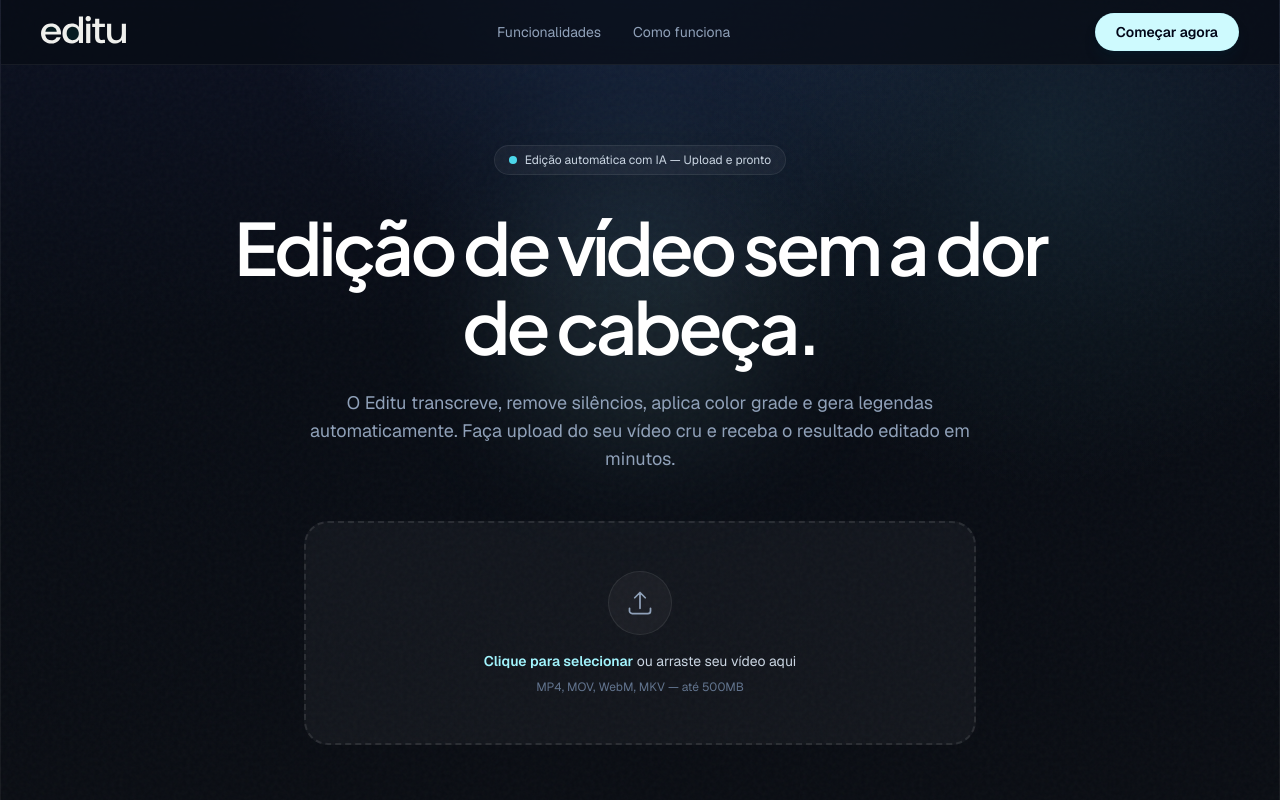
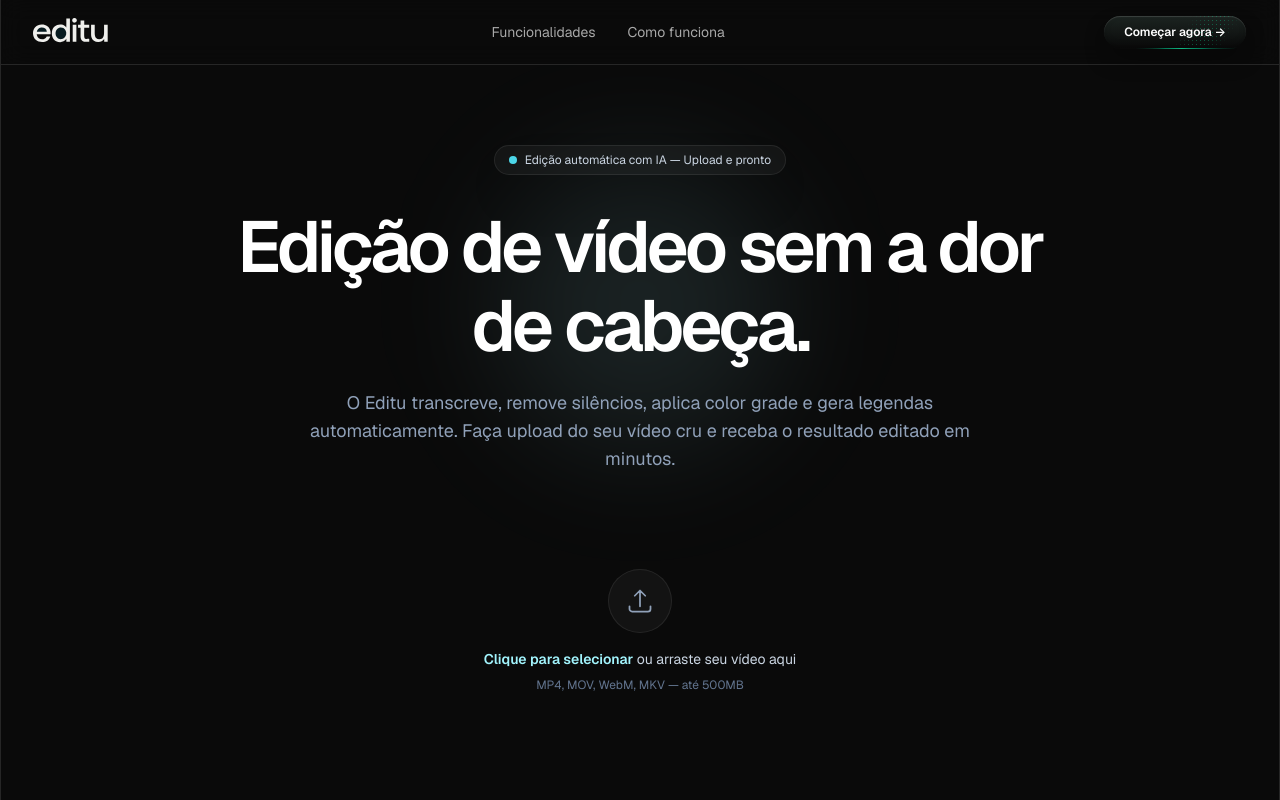
Before and after one commit to ruanhoracio-ue/editorextremo, a Next.js app in the folder frontend/: page / in a window 1280 px wide. Shown: the top 800 px of the page. Built offline with nearby package versions, Linux system fonts and the light colour scheme; no server answers.

Commit message:
feat: redesign completo do Editu para o Design System Conversão Extrema (tokens, cores, botões shiny, dot grid, tipografia Geist)

```diff
--- a/frontend/src/app/globals.css
+++ b/frontend/src/app/globals.css
@@ -2,59 +2,305 @@
 
 @import "tailwindcss";
 
-/* ============================================
-   EDITU DESIGN SYSTEM
-   Based on edit.html (Pulsedesk) aesthetic
-   ============================================ */
+@custom-variant dark (&:where(.dark, .dark *));
 
-:root {
-  /* Core Background */
-  --bg-primary: #080c14;
-  --bg-secondary: #0b1020;
-  --bg-card: #0b1220;
-  --bg-elevated: #0f172a;
+/**
+ * CONVERSÃO EXTREMA — DESIGN TOKENS (single source of truth)
+ */
+@theme {
+  --breakpoint-sm: 640px;
+  --breakpoint-md: 768px;
+  --breakpoint-lg: 1024px;
+  --breakpoint-xl: 1280px;
+  --breakpoint-2xl: 1440px;
 
-  /* Borders */
-  --border-subtle: rgba(255, 255, 255, 0.06);
-  --border-medium: rgba(255, 255, 255, 0.1);
-  --border-strong: rgba(255, 255, 255, 0.15);
-  --border-glow: rgba(103, 232, 249, 0.3);
+  --color-neutral-0: #ffffff;
+  --color-neutral-50: #fafafa;
+  --color-neutral-100: #f5f5f5;
+  --color-neutral-150: #ececec;
+  --color-neutral-200: #e6e6e6;
+  --color-neutral-300: #d4d4d4;
+  --color-neutral-400: #a1a1a1;
+  --color-neutral-500: #737373;
+  --color-neutral-600: #525252;
+  --color-neutral-700: #404040;
+  --color-neutral-800: #262626;
+  --color-neutral-900: #171717;
+  --color-neutral-950: #0a0a0a;
 
-  /* Text */
-  --text-primary: #f8fafc;
-  --text-secondary: #cbd5e1;
-  --text-muted: #94a3b8;
-  --text-dimmed: #64748b;
+  --color-emerald-50: #ecfdf5;
+  --color-emerald-100: #d1fae5;
+  --color-emerald-200: #a7f3d0;
+  --color-emerald-300: #6ee7b7;
+  --color-emerald-400: #34d399;
+  --color-emerald-500: #10b981;
+  --color-emerald-600: #059669;
+  --color-emerald-700: #047857;
+  --color-emerald-800: #065f46;
+  --color-emerald-900: #064e3b;
+  --color-emerald-950: #022c22;
+  --color-emerald: #10b981;
+  --color-emerald-light: #34d399;
 
-  /* Accent Cyan */
-  --cyan-50: #ecfeff;
-  --cyan-100: #a5f3fc;
-  --cyan-200: #67e8f9;
-  --cyan-300: #22d3ee;
-  --cyan-400: #06b6d4;
-  --cyan-glow: rgba(103, 232, 249, 0.4);
+  --color-success: #10b981;
+  --color-warning: #f5a623;
+  --color-danger: #ef4444;
+  --color-info: #3b82f6;
 
-  /* Status */
-  --emerald: #34d399;
-  --amber: #fbbf24;
-  --rose: #fb7185;
+  --font-sans: 'Geist', -apple-system, BlinkMacSystemFont, 'Segoe UI', Arial, sans-serif;
+  --font-mono: 'Geist Mono', ui-monospace, SFMono-Regular, Menlo, monospace;
 
-  /* Glass */
-  --glass-bg: rgba(255, 255, 255, 0.04);
-  --glass-bg-hover: rgba(255, 255, 255, 0.07);
+  --spacing-section-sm: 64px;
+  --spacing-section: 96px;
+  --spacing-section-lg: 128px;
+  --spacing-gutter: 24px;
 
-  /* Fonts */
-  --font-geist: 'Geist', ui-sans-serif, system-ui, -apple-system, sans-serif;
-  --font-jakarta: 'Plus Jakarta Sans', sans-serif;
+  --radius-xs: 4px;
+  --radius-sm: 8px;
+  --radius-md: 12px;
+  --radius-lg: 16px;
+  --radius-xl: 24px;
+  --radius-2xl: 32px;
+  --radius-3xl: 40px;
+
+  --shadow-xs: 0 1px 2px 0 rgb(23 23 23 / 0.04);
+  --shadow-sm: 0 1px 3px 0 rgb(23 23 23 / 0.06), 0 1px 2px -1px rgb(23 23 23 / 0.04);
+  --shadow-md: 0 4px 12px -2px rgb(23 23 23 / 0.08);
+  --shadow-lg: 0 12px 32px -8px rgb(23 23 23 / 0.12);
+  --shadow-xl: 0 24px 56px -16px rgb(23 23 23 / 0.16);
+  --shadow-subtle: 0 1px 2px 0 rgb(23 23 23 / 0.04);
+  --shadow-soft: 0 20px 50px -24px rgb(23 23 23 / 0.18);
+  --shadow-emerald: 0 20px 50px -20px rgb(16 185 129 / 0.35);
+
+  --transition-duration-fast: 150ms;
+  --transition-duration-normal: 200ms;
+  --transition-duration-slow: 300ms;
+  --transition-duration-slower: 500ms;
+  --ease-out-soft: cubic-bezier(0.22, 1, 0.36, 1);
+  --ease-in-out-soft: cubic-bezier(0.65, 0, 0.35, 1);
+
+  --max-width-prose: 68ch;
+  --max-width-container: 1200px;
+  --max-width-container-wide: 1360px;
 }
 
-/* Body Base */
-body {
-  font-family: var(--font-geist);
-  background-color: var(--bg-primary);
-  color: var(--text-primary);
-  -webkit-font-smoothing: antialiased;
-  -moz-osx-font-smoothing: grayscale;
+@theme inline {
+  --color-ink: rgb(var(--c-ink));
+  --color-body: rgb(var(--c-body));
+  --color-mute: rgb(var(--c-mute));
+  --color-faint: rgb(var(--c-faint));
+  --color-hairline: rgb(var(--c-hairline));
+  --color-hairline-soft: rgb(var(--c-hairline-soft));
+  --color-hairline-strong: rgb(var(--c-hairline-strong));
+  --color-canvas: rgb(var(--c-canvas));
+  --color-surface: rgb(var(--c-surface));
+  --color-elevated: rgb(var(--c-elevated));
+  --color-inverse: rgb(var(--c-inverse));
+  --color-on-inverse: rgb(var(--c-on-inverse));
+
+  --color-emerald-soft: var(--fb-emerald-soft);
+  --color-emerald-deep: var(--fb-emerald-deep);
+  --color-success-soft: var(--fb-success-soft);
+  --color-success-deep: var(--fb-success-deep);
+  --color-warning-soft: var(--fb-warning-soft);
+  --color-warning-deep: var(--fb-warning-deep);
+  --color-danger-soft: var(--fb-danger-soft);
+  --color-danger-deep: var(--fb-danger-deep);
+  --color-info-soft: var(--fb-info-soft);
+  --color-info-deep: var(--fb-info-deep);
+}
+
+@layer base {
+  :root {
+    color-scheme: dark;
+    --fb-emerald-soft: rgb(16 185 129 / 0.16);
+    --fb-emerald-deep: #34d399;
+    --fb-success-soft: rgb(16 185 129 / 0.16);
+    --fb-success-deep: #34d399;
+    --fb-warning-soft: rgb(245 166 35 / 0.16);
+    --fb-warning-deep: #fbbf24;
+    --fb-danger-soft: rgb(239 68 68 / 0.16);
+    --fb-danger-deep: #f87171;
+    --fb-info-soft: rgb(59 130 246 / 0.16);
+    --fb-info-deep: #60a5fa;
+
+    --c-canvas: 10 10 10;
+    --c-surface: 23 23 23;
+    --c-elevated: 38 38 38;
+    --c-ink: 250 250 250;
+    --c-body: 209 209 209;
+    --c-mute: 168 168 168;
+    --c-faint: 115 115 115;
+    --c-hairline: 38 38 38;
+    --c-hairline-soft: 31 31 31;
+    --c-hairline-strong: 64 64 64;
+    --c-inverse: 250 250 250;
+    --c-on-inverse: 10 10 10;
+    --brand-grad-from: #10b981;
+    --brand-grad-to: #34d399;
+
+    --dot-r: 1px;
+    --dot-r-fade: 1.6px;
+    --card-glow-core: #d8fff0;
+    --card-glow-edge: rgb(52 211 153 / 0.45);
+
+    --ds-input-height: 2.5rem;
+    --ds-input-radius: 12px;
+    --ds-input-px: 1rem;
+  }
+
+  .ds-app {
+    --radius-xs: 4px;
+    --radius-sm: 8px;
+    --radius-md: 10px;
+    --radius-lg: 14px;
+    --radius-xl: 20px;
+    --radius-2xl: 24px;
+  }
+
+  html {
+    -webkit-font-smoothing: antialiased;
+    -moz-osx-font-smoothing: grayscale;
+    background-color: #0a0a0a;
+    color: #fafafa;
+  }
+
+  body {
+    background-color: #0a0a0a;
+    color: #fafafa;
+    font-family: var(--font-sans);
+  }
+}
+
+@layer components {
+  .premium-card {
+    position: relative;
+    overflow: hidden;
+    border-radius: 16px;
+    border: 1px solid rgb(var(--c-hairline));
+    background: transparent;
+    box-shadow: none;
+    transition: transform 300ms ease, border-color 300ms ease;
+  }
+  .premium-card:hover {
+    transform: translateY(-2px);
+    border-color: rgb(var(--c-hairline-strong));
+  }
+
+  .ds-plan-card {
+    background-image: radial-gradient(
+        115% 115% at 100% 100%,
+        rgb(16 185 129 / 0.06) 0%,
+        transparent 58%
+      ),
+      linear-gradient(135deg, rgb(var(--c-elevated)) 0%, rgb(var(--c-surface)) 100%);
+    box-shadow: inset 0 1px 0 rgb(255 255 255 / 0.07), 0 10px 28px rgb(0 0 0 / 0.3);
+  }
+}
+
+@property --gradient-angle { syntax: "<angle>"; initial-value: 0deg; inherits: false; }
+@property --gradient-angle-offset { syntax: "<angle>"; initial-value: 0deg; inherits: false; }
+@property --gradient-shine { syntax: "<color>"; initial-value: #10b981; inherits: true; }
+
+.shiny-cta {
+  --gradient-angle: 0deg;
+  --gradient-angle-offset: 0deg;
+  --gradient-shine: #10b981;
+  position: relative;
+  overflow: hidden;
+  border-radius: 9999px;
+  color: #ffffff;
+  background: linear-gradient(#1c2421, #0a0a0a) padding-box,
+    conic-gradient(
+        from calc(var(--gradient-angle) - var(--gradient-angle-offset)),
+        transparent 0%, #047857 5%, var(--gradient-shine) 15%, #047857 30%, transparent 40%, transparent 100%
+      )
+      border-box;
+  border: 1px solid transparent;
+  box-shadow: inset 0 1px 1px rgba(255, 255, 255, 0.15), inset 0 -2px 6px rgba(0, 0, 0, 0.2),
+    0 12px 24px -8px rgba(0, 0, 0, 0.5);
+  transition: box-shadow 300ms ease, transform 300ms ease;
+  isolation: isolate;
+  z-index: 1;
+  animation: border-spin 2.5s linear infinite;
+}
+
+@keyframes border-spin {
+  to {
+    --gradient-angle: 360deg;
+  }
+}
+
+.shiny-cta:hover {
+  box-shadow: inset 0 1px 1px rgba(255, 255, 255, 0.25), inset 0 -2px 6px rgba(0, 0, 0, 0.25),
+    0 16px 32px -8px rgba(16, 185, 129, 0.6);
+}
+.shiny-cta:active {
+  transform: translateY(1px);
+}
+
+.shiny-dots {
+  position: absolute;
+  inset: 0;
+  z-index: 1;
+  pointer-events: none;
+  border-radius: inherit;
+  background-size: 4px 4px;
+  --dots-mask: linear-gradient(
+    125deg,
+    transparent 54%,
+    rgba(0, 0, 0, 0.85) 66%,
+    rgba(0, 0, 0, 0.85) 74%,
+    transparent 85%
+  );
+  -webkit-mask-image: var(--dots-mask);
+  mask-image: var(--dots-mask);
+}
+
+.shiny-cta .shiny-dots {
+  background-image: radial-gradient(circle at 0.5px 0.5px, rgba(16, 185, 129, 0.5) 0.5px, transparent 0);
+}
+
+.shiny-cta-content {
+  position: relative;
+  z-index: 2;
+  display: inline-flex;
+  align-items: center;
+  justify-content: center;
+  gap: 0.5rem;
+  border-radius: 9999px;
+}
+
+@utility text-brand-gradient {
+  background-image: linear-gradient(to right, #10b981, #34d399);
+  -webkit-background-clip: text;
+  background-clip: text;
+  color: transparent;
+}
+
+@utility hover-text-shine {
+  background-image: linear-gradient(
+    110deg,
+    #10b981 0%,
+    #34d399 40%,
+    #a7f3d0 50%,
+    #34d399 60%,
+    #10b981 100%
+  );
+  background-size: 250% auto;
+  -webkit-background-clip: text;
+  background-clip: text;
+  color: transparent;
+  transition: background-position 0.6s cubic-bezier(0.4, 0, 0.2, 1);
+  background-position: 100% center;
+
+  &:hover {
+    background-position: 0% center;
+  }
+}
+
+@utility bg-brand-gradient {
+  background-image: linear-gradient(to right, #10b981, #34d399);
 }
 
 /* Background Gradients (fixed behind everything) */
--- a/frontend/src/app/layout.tsx
+++ b/frontend/src/app/layout.tsx
@@ -16,45 +16,54 @@
   children: React.ReactNode;
 }) {
   return (
-    <html lang="pt-BR" suppressHydrationWarning>
-      <body className="min-h-screen overflow-x-hidden antialiased" suppressHydrationWarning>
-        {/* Fixed Background Gradient */}
-        <div className="pointer-events-none fixed inset-0 -z-50 bg-radial-gradient" />
-        {/* Noise Texture */}
-        <div className="pointer-events-none fixed inset-0 -z-40 bg-noise" />
+    <html lang="pt-BR" className="dark" suppressHydrationWarning>
+      <body className="min-h-screen bg-[#0a0a0a] text-[#fafafa] font-sans antialiased ds-app" suppressHydrationWarning>
+        {/* SVG Global Brand Gradient Defs */}
+        <svg width="0" height="0" className="absolute pointer-events-none">
+          <defs>
+            <linearGradient id="brand-gradient" x1="0%" y1="0%" x2="100%" y2="0%">
+              <stop stopColor="#10b981" offset="0%" />
+              <stop stopColor="#34d399" offset="100%" />
+            </linearGradient>
+          </defs>
+        </svg>
 
-        <div className="mx-auto min-h-screen w-full max-w-[1440px] border-x border-white/[0.06]">
-          {/* Header */}
-          <header className="sticky top-0 z-50 border-b border-white/[0.06] bg-[#080c14]/70 backdrop-blur-2xl animate-in">
-            <nav className="mx-auto flex h-16 w-full max-w-[1360px] items-center justify-between px-5 sm:px-8 lg:px-10">
+        {/* Page Dot Grid Layer (Conversão Extrema) */}
+        <div
+          className="fixed inset-0 -z-50 pointer-events-none"
+          style={{
+            backgroundImage: "radial-gradient(circle, rgba(250, 250, 250, 0.05) 1px, transparent 1.6px)",
+            backgroundSize: "24px 24px",
+          }}
+        />
+
+        <div className="mx-auto min-h-screen w-full max-w-[1440px] border-x border-[#262626]">
+          {/* Conversão Extrema Header */}
+          <header className="sticky top-0 z-50 border-b border-[#262626] bg-[#0a0a0a]/80 backdrop-blur-md">
+            <nav className="mx-auto flex h-16 w-full max-w-[1360px] items-center justify-between px-5 sm:px-8">
               <a href="/" className="group flex items-center gap-3 transition hover:opacity-90">
                 <img
                   src="/logo.svg"
                   alt="Editu"
-                  className="h-8 w-auto object-contain"
+                  className="h-7 w-auto object-contain"
                 />
               </a>
 
-              <div className="hidden items-center gap-8 md:flex">
-                <a
-                  href="#features"
-                  className="text-sm text-slate-400 transition hover:text-white font-geist"
-                >
+              <div className="hidden items-center gap-8 md:flex text-sm text-[#a8a8a8]">
+                <a href="#features" className="transition hover:text-white">
                   Funcionalidades
                 </a>
-                <a
-                  href="#how"
-                  className="text-sm text-slate-400 transition hover:text-white font-geist"
-                >
+                <a href="#how" className="transition hover:text-white">
                   Como funciona
                 </a>
               </div>
 
               <a
                 href="#upload"
-                className="hidden rounded-full border border-cyan-200/20 bg-cyan-100 px-5 py-2 text-sm font-semibold text-slate-950 shadow-lg shadow-cyan-950/20 transition hover:scale-[1.03] hover:bg-cyan-50 sm:inline-flex font-geist"
+                className="shiny-cta px-5 py-2 text-xs font-semibold sm:inline-flex"
               >
-                Começar agora
+                <span className="shiny-dots" aria-hidden="true" />
+                <span className="shiny-cta-content text-white">Começar agora →</span>
               </a>
             </nav>
           </header>
@@ -62,8 +71,8 @@
           {children}
 
           {/* Footer */}
-          <footer className="border-t border-white/[0.06] p-10 text-center text-sm text-slate-500 font-geist">
-            © 2026 Editu. Edição automática de vídeo com inteligência.
+          <footer className="border-t border-[#262626] p-8 text-center text-xs text-[#737373]">
+            © 2026 Editu. Edição automática de vídeo com alta conversão.
           </footer>
         </div>
       </body>
```
Also changed, not shown: frontend/src/app/editor/[jobId]/page.tsx (+34 -33 lines), 1 other file (tests, documents, lock files or other folders).
